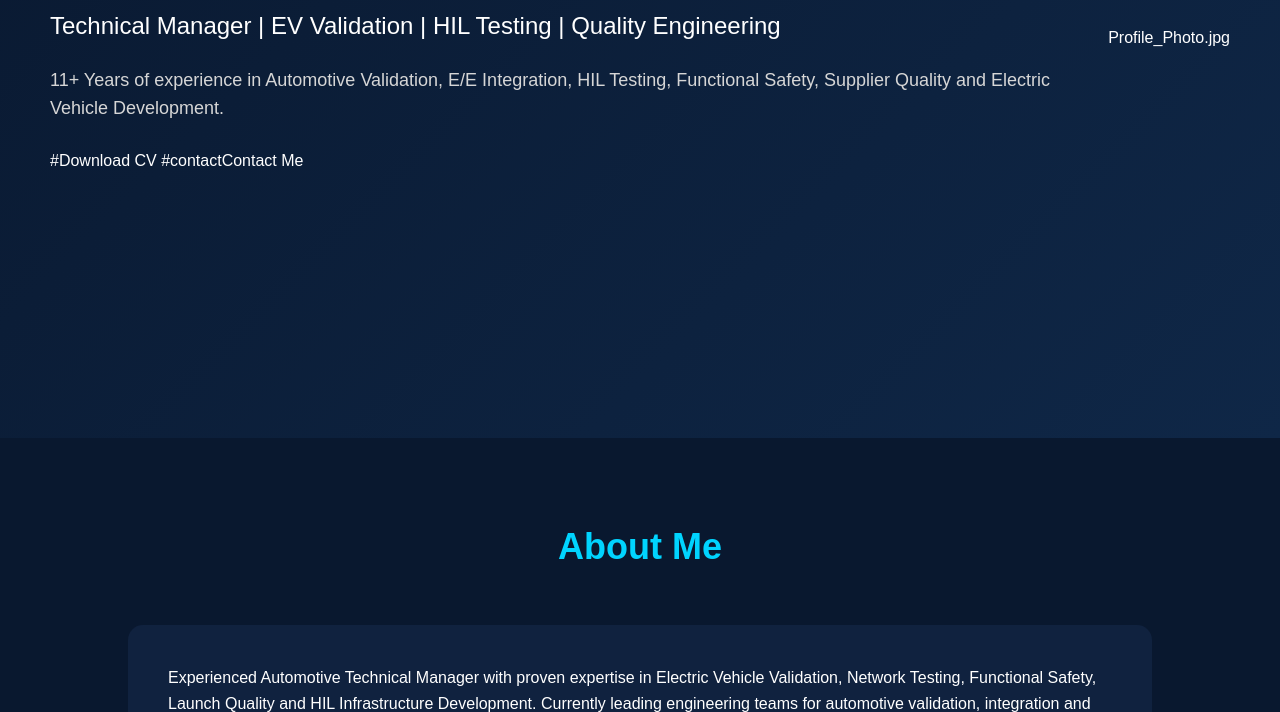
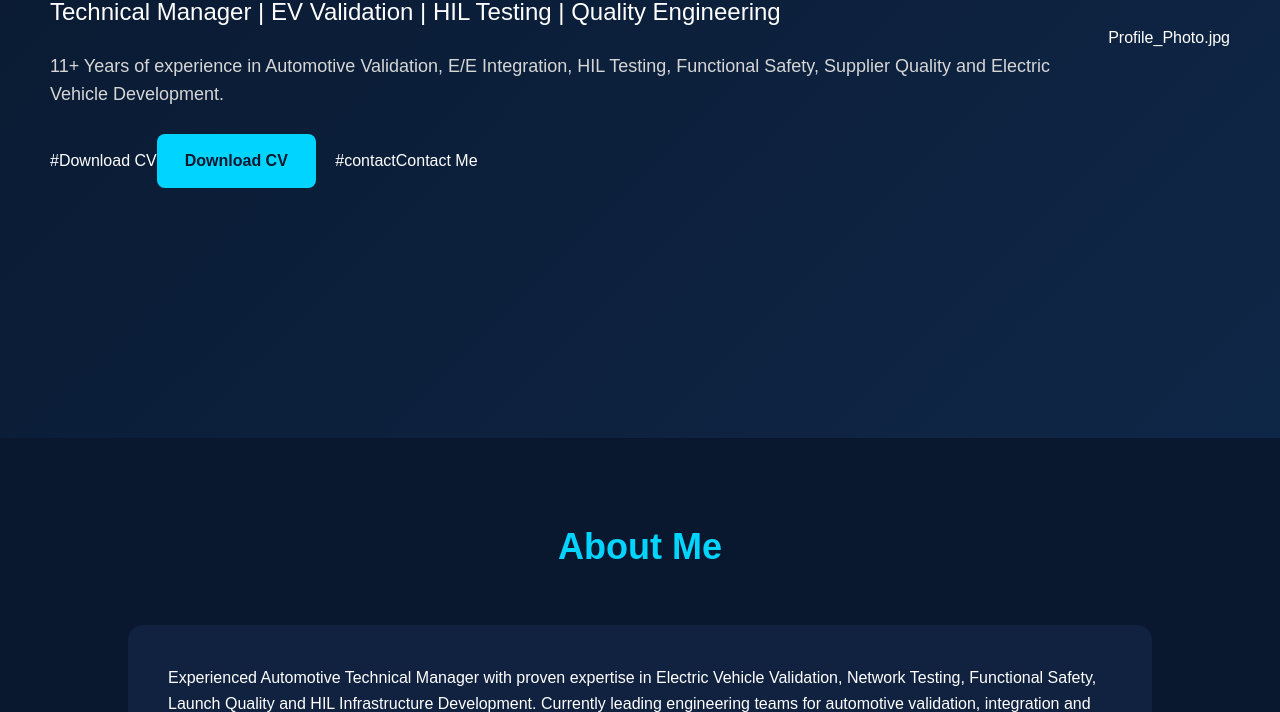
Before and after one commit to dattaraut929/dattaraut.github.io, a plain HTML site: page index.html in a window 1280 px wide. Shown: the part 388-1100 px from the top of the page. Drawn offline with Linux system fonts and the light colour scheme.

Commit message:
Update index.html

```diff
--- a/index.html
+++ b/index.html
@@ -213,7 +213,7 @@ E/E Integration, HIL Testing, Functional Safety,
 Supplier Quality and Electric Vehicle Development.
 </p>
 
-#Download CV</a>
+#Download CV<a href="Dattatraya_Raut_Resume.pdf" download class="btn">Download CV</a>
 #contactContact Me</a>
 
 </div>
```
